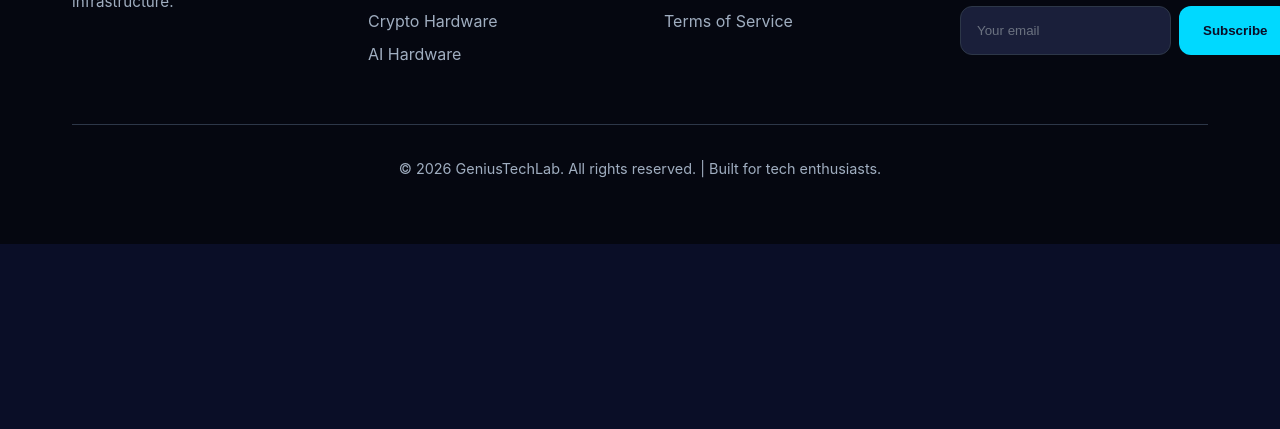
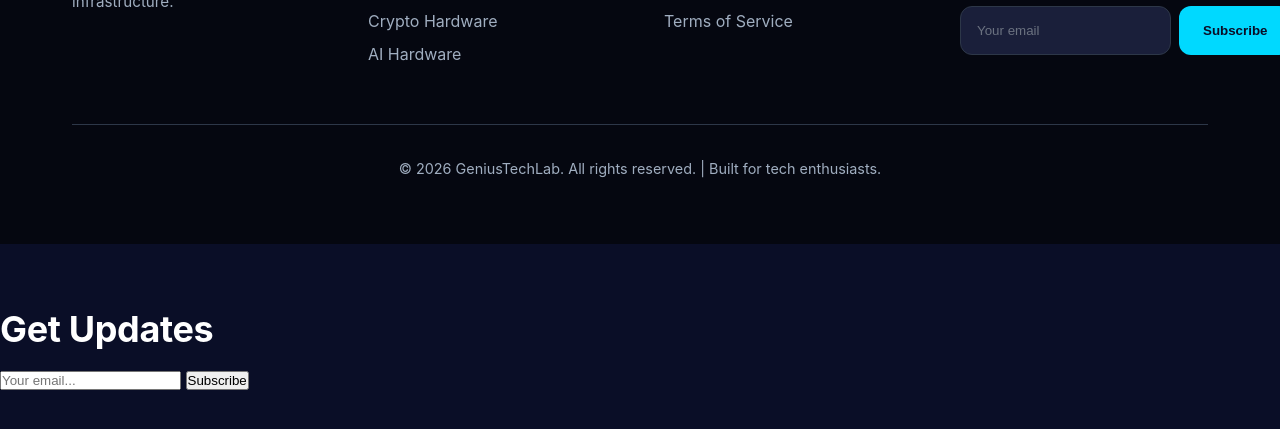
Before and after one commit to joshaussieguy-spec/geniustechlab, a website: page geniustechlab/index.html in a window 1280 px wide. Shown: the part 3670-4099 px from the top of the page. Before the commit the page ends 3914 px from the top, so only its background shows below. Drawn offline with Linux system fonts and the light colour scheme.

Commit message:
Fix: Add section IDs, remove Why Us, add email signup

```diff
--- a/geniustechlab/index.html
+++ b/geniustechlab/index.html
@@ -290,5 +290,25 @@
         }
     });
     </script>
-</body>
+
+    <section id="subscribe" class="subscribe-section">
+      <h2>Get Updates</h2>
+      <form class="subscribe-form" onsubmit="subscribeEmail(event)">
+        <input type="email" placeholder="Your email..." required>
+        <button type="submit">Subscribe</button>
+      </form>
+    </section><script>
+function subscribeEmail(e) {
+  e.preventDefault();
+  const email = e.target.querySelector('input[type=email]').value;
+  fetch('/api/subscribe', {
+    method: 'POST',
+    headers: {'Content-Type': 'application/json'},
+    body: JSON.stringify({email})
+  }).then(r => r.json()).then(d => {
+    alert(d.message || 'Subscribed!');
+    e.target.reset();
+  });
+}
+</script></body>
 </html>
```
